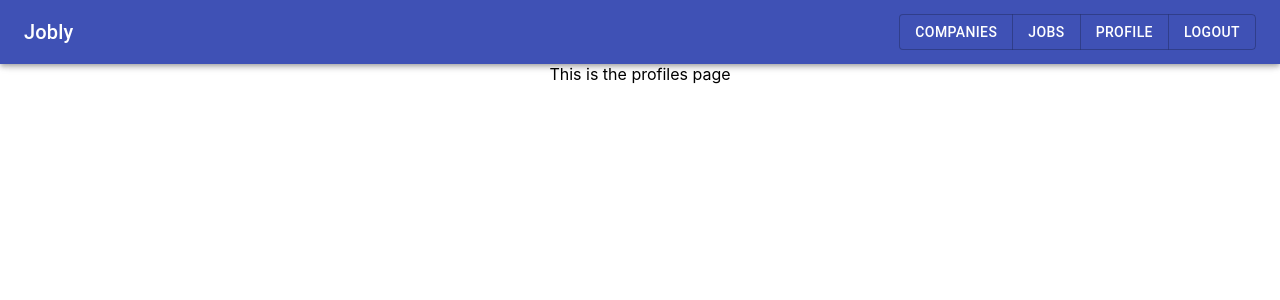
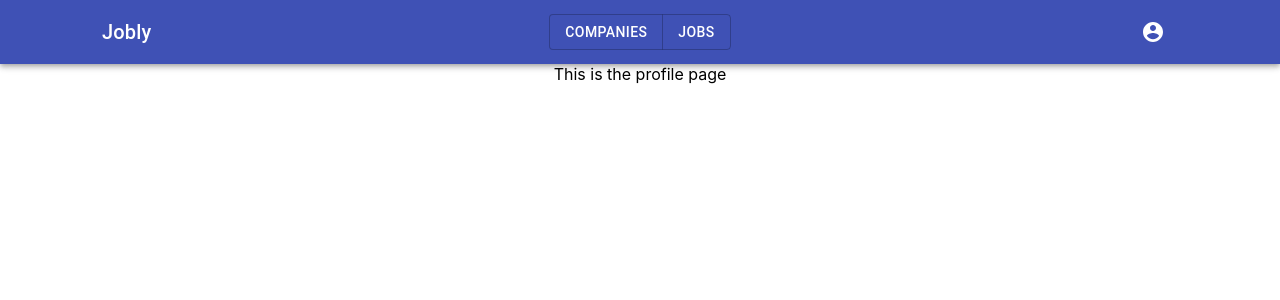
Before and after one commit to ryikeda/react-jobly, a React (Create React App) app: page /profile in a window 1280 px wide. Shown: the top 300 px of the page. Built offline with nearby package versions, Linux system fonts and the light colour scheme.

Commit message:
added menuIcon to navbar

```diff
--- a/src/App.js
+++ b/src/App.js
@@ -1,7 +1,7 @@
 import React from "react";
 import { BrowserRouter as Router } from "react-router-dom";
 import "./App.css";
-import NavBar from "./components/Navigation";
+import NavBar from "./components/NavBar";
 import Routes from "./components/Routes";
 
 function App() {
--- /dev/null
+++ b/src/components/NavBar/index.js
@@ -0,0 +1,106 @@
+import React, { useState } from "react";
+import { NavLink } from "react-router-dom";
+import { makeStyles } from "@material-ui/core/styles";
+
+import {
+  AppBar,
+  Toolbar,
+  ButtonGroup,
+  Typography,
+  IconButton,
+  Button,
+  Grid,
+  MenuItem,
+  Menu,
+} from "@material-ui/core";
+import AccountCircle from "@material-ui/icons/AccountCircle";
+
+const useStyles = makeStyles((theme) => ({
+  navLink: {
+    textDecoration: "none",
+    color: "white",
+  },
+  navLinkMenu: {
+    textDecoration: "none",
+  },
+}));
+
+const NavBar = () => {
+  const classes = useStyles();
+  const [anchorEl, setAnchorEl] = useState(null);
+  const open = Boolean(anchorEl);
+
+  const handleMenu = (event) => {
+    setAnchorEl(event.currentTarget);
+  };
+
+  const handleClose = () => {
+    setAnchorEl(null);
+  };
+  return (
+    <AppBar position="static">
+      <Toolbar>
+        <Grid container alignItems="center">
+          <Grid item xs={2}>
+            <Typography variant="h6" className={classes.title}>
+              Jobly
+            </Typography>
+          </Grid>
+          <Grid item xs={8}>
+            <ButtonGroup className={classes.buttonGroup}>
+              <Button>
+                <NavLink to="/companies" className={classes.navLink}>
+                  Companies
+                </NavLink>
+              </Button>
+              <Button>
+                <NavLink to="/jobs" className={classes.navLink}>
+                  Jobs
+                </NavLink>
+              </Button>
+            </ButtonGroup>
+          </Grid>
+          <Grid item xs={2}>
+            <IconButton
+              aria-label="account of current user"
+              aria-controls="menu-appbar"
+              aria-haspopup="true"
+              onClick={handleMenu}
+              color="inherit"
+            >
+              <AccountCircle />
+            </IconButton>
+            <Menu
+              id="menu-appbar"
+              anchorEl={anchorEl}
+              anchorOrigin={{
+                vertical: "top",
+                horizontal: "right",
+              }}
+              keepMounted
+              transformOrigin={{
+                vertical: "top",
+                horizontal: "right",
+              }}
+              open={open}
+              onClose={handleClose}
+            >
+              <MenuItem onClick={handleClose}>
+                <NavLink to="/profile" className={classes.navLinkMenu}>
+                  Profile
+                </NavLink>
+              </MenuItem>
+              <MenuItem onClick={handleClose}>
+                <NavLink to="/logout" className={classes.navLinkMenu}>
+                  Logout
+                </NavLink>
+              </MenuItem>
+            </Menu>
+          </Grid>
+        </Grid>
+      </Toolbar>
+    </AppBar>
+  );
+};
+
+export default NavBar;
--- a/src/components/Navigation/index.js
+++ /dev/null
@@ -1,64 +0,0 @@
-import React from "react";
-import { NavLink } from "react-router-dom";
-import { makeStyles } from "@material-ui/core/styles";
-import {
-  AppBar,
-  Toolbar,
-  Typography,
-  ButtonGroup,
-  Button,
-} from "@material-ui/core";
-
-const useStyles = makeStyles((theme) => ({
-  title: {
-    flexGrow: 1,
-    textAlign: "left",
-  },
-  offset: theme.mixins.toolbar,
-  navLink: {
-    textDecoration: "none",
-    color: "white",
-  },
-}));
-
-const NavBar = () => {
-  const classes = useStyles();
-  return (
-    <>
-      <AppBar>
-        <Toolbar position="static">
-          <Typography variant="h6" className={classes.title}>
-            <NavLink to="/" className={classes.navLink}>
-              Jobly
-            </NavLink>
-          </Typography>
-          <ButtonGroup>
-            <Button>
-              <NavLink to="/companies" className={classes.navLink}>
-                Companies
-              </NavLink>
-            </Button>
-            <Button>
-              <NavLink to="/jobs" className={classes.navLink}>
-                Jobs
-              </NavLink>
-            </Button>
-            <Button>
-              <NavLink to="/profile" className={classes.navLink}>
-                Profile
-              </NavLink>
-            </Button>
-            <Button>
-              <NavLink to="/logout" className={classes.navLink}>
-                Logout
-              </NavLink>
-            </Button>
-          </ButtonGroup>
-        </Toolbar>
-      </AppBar>
-      <div className={classes.offset}></div>
-    </>
-  );
-};
-
-export default NavBar;
--- a/src/components/Profile/index.js
+++ b/src/components/Profile/index.js
@@ -1,7 +1,7 @@
 import React from "react";
 
 const Profiles = () => {
-  return <div>This is the profiles page</div>;
+  return <div>This is the profile page</div>;
 };
 
 export default Profiles;
```
